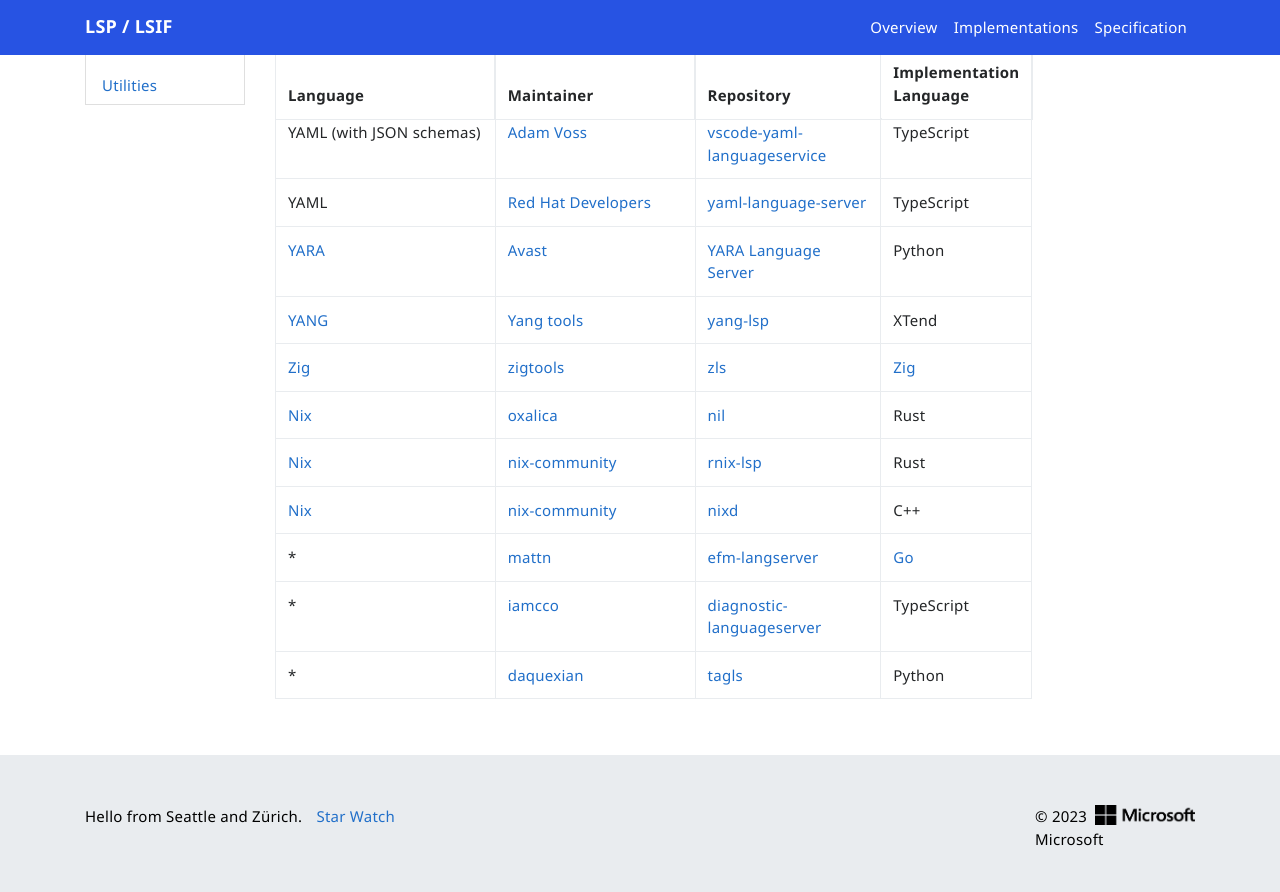
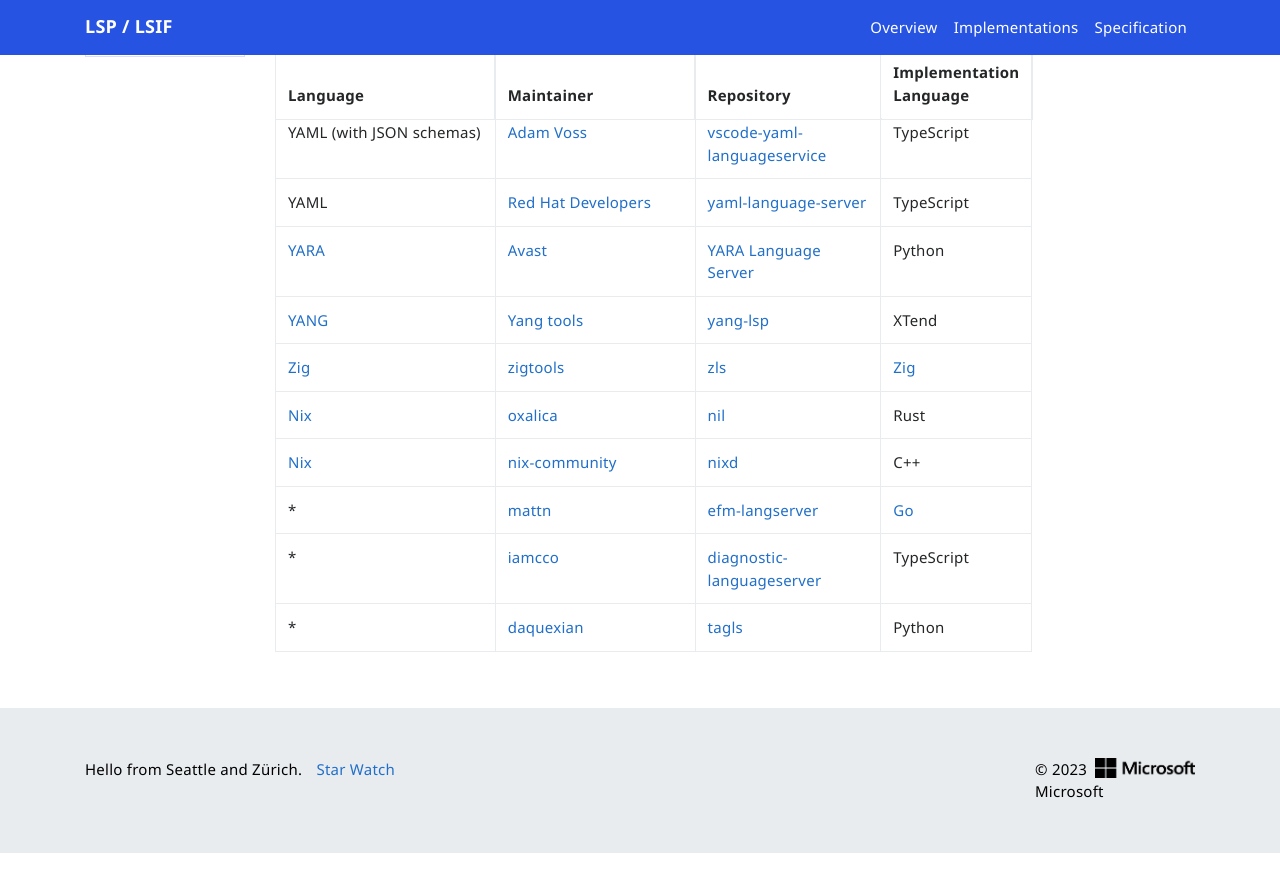
Before and after one commit to microsoft/language-server-protocol, a Jekyll site: the page built from _implementors/servers.md, in a window 1280 px wide and 900 px high, scrolled down 13500 px. Shown: the top 892 px of the window. Built offline with Jekyll 4.4.1, drawn with Linux system fonts in a browser that asks for light colours; nearby versions of some CDN libraries; comment, search, counter and statistics services are not loaded; after the commit the page ends 14353 px from its top, so only the background shows below that.

Commit message:
Remove server entry for rnix-lsp (#1902)
This language server is no longer maintained and its source repository
has been archived.

https://github.com/nix-community/rnix-lsp/issues/112

```diff
--- a/_implementors/servers.md
+++ b/_implementors/servers.md
@@ -250,7 +250,6 @@
 | [YANG](https://tools.ietf.org/html/rfc7950)| [Yang tools](https://github.com/yang-tools) | [yang-lsp](https://github.com/yang-tools/yang-lsp) |  XTend |
 | [Zig](https://ziglang.org/) | [zigtools](https://github.com/zigtools) | [zls](https://github.com/zigtools/zls) | [Zig](https://ziglang.org) |
 | [Nix](https://nix.dev/) | [oxalica](https://github.com/oxalica/) | [nil](https://github.com/oxalica/nil) | Rust
-| [Nix](https://nix.dev/) | [nix-community](https://github.com/nix-community/) | [rnix-lsp](https://github.com/nix-community/rnix-lsp) | Rust
 | [Nix](https://nix.dev/) | [nix-community](https://github.com/nix-community/) | [nixd](https://github.com/nix-community/nixd) | C++
 | * | [mattn](https://github.com/mattn) | [efm-langserver](https://github.com/mattn/efm-langserver) | [Go](https://golang.org/) |
 | * | [iamcco](https://github.com/iamcco) | [diagnostic-languageserver](https://github.com/iamcco/diagnostic-languageserver) | TypeScript |
```
